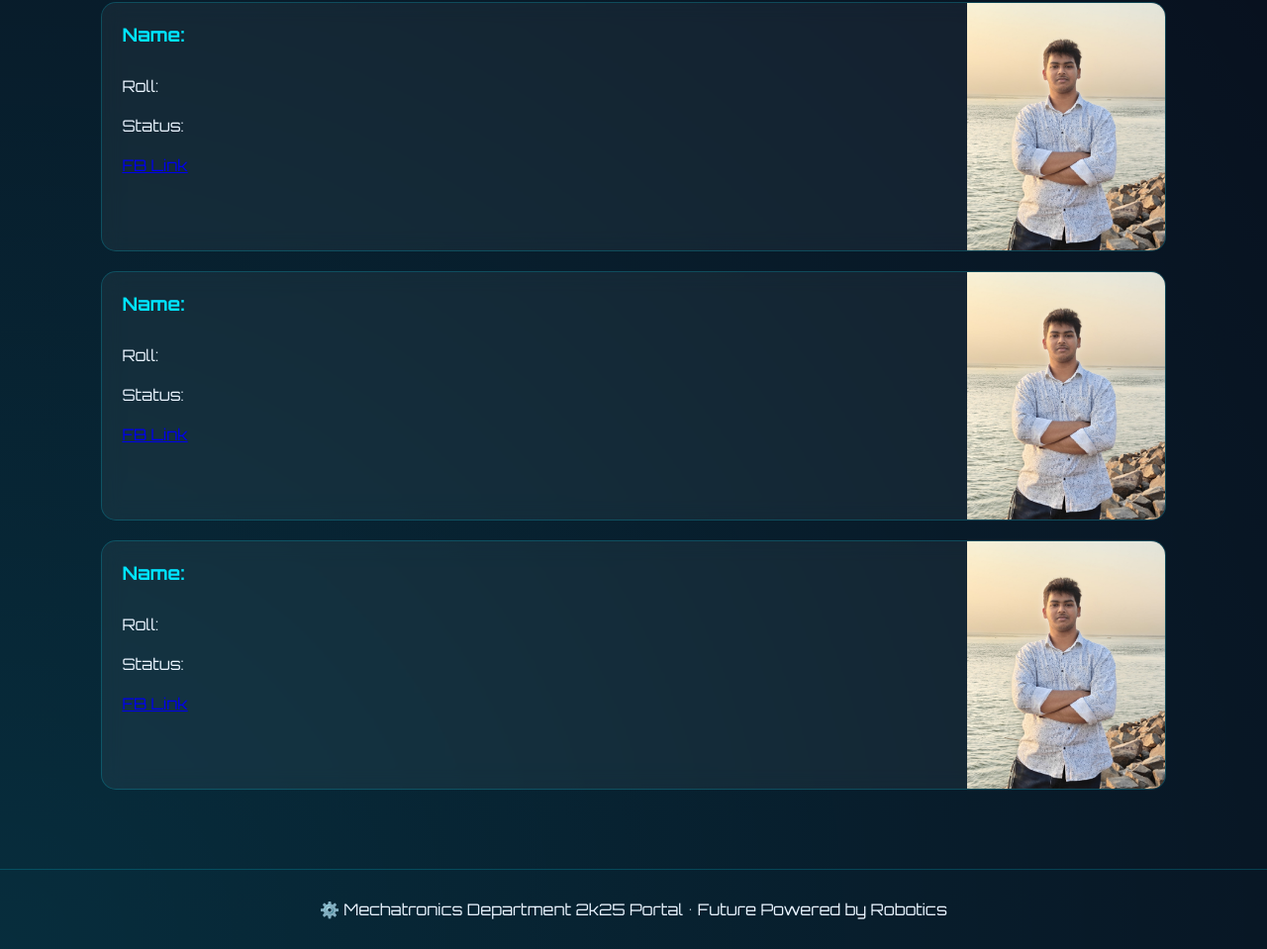
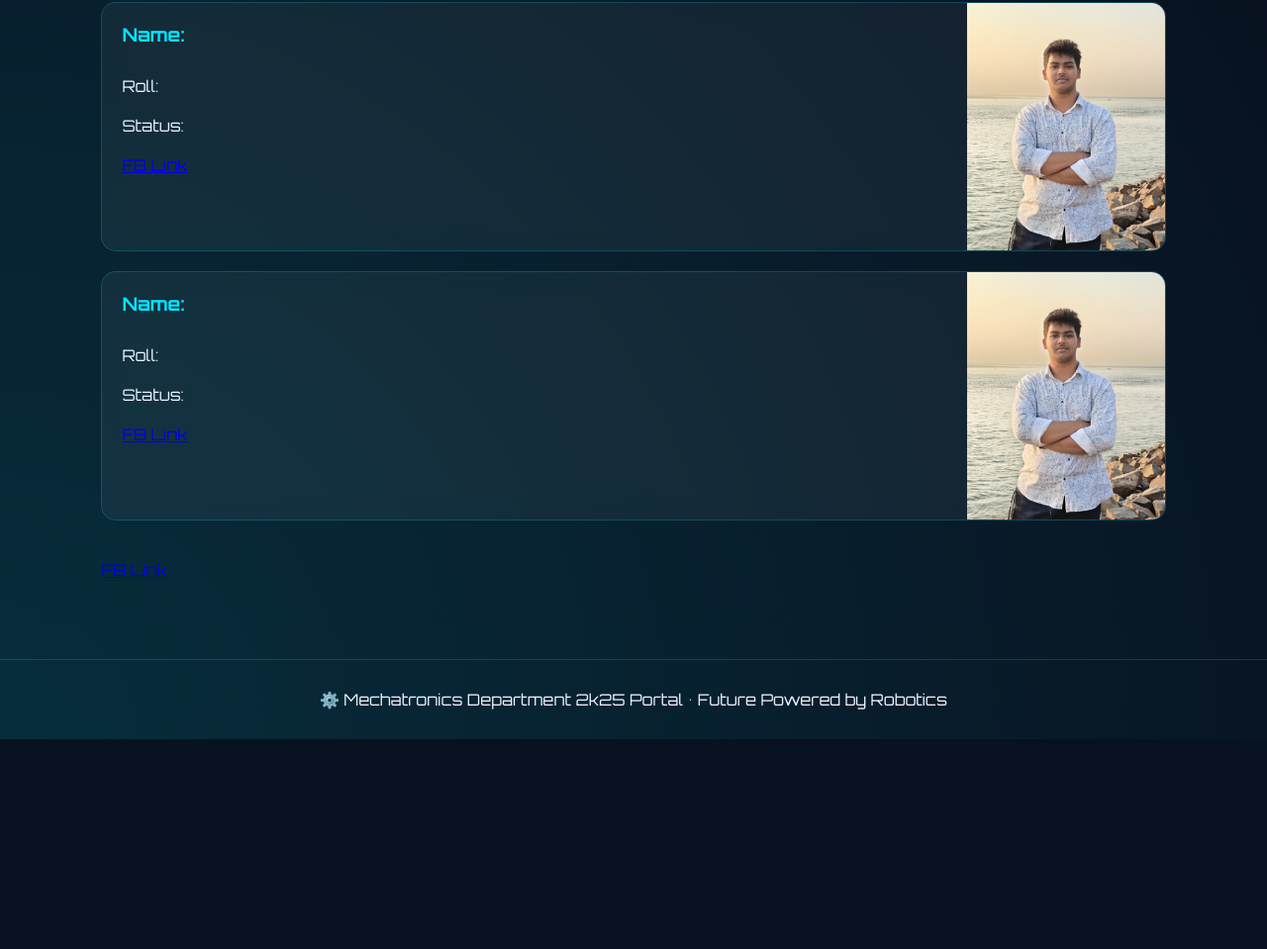
Before and after one commit to MTE2k25/Mechatronics--2K25, a plain HTML site: page index.html in a window 1280 px wide. Shown: the part 3450-4409 px from the top of the page at 99% size. After the commit the page ends 4197 px from the top, so only its background shows below. Drawn offline with Linux system fonts and the light colour scheme.

Commit message:
index.html

```diff
--- a/index.html
+++ b/index.html
@@ -496,22 +496,7 @@ Robotics • Automation • Artificial Intelligence • Embedded Systems
 </div>
 </div>
 <br>
-<div class="member-grid">
 
-<!-- Duplicate this block 30 times -->
-<div class="member">
- <div class="container">
-    <img src="IMG_20260411_175234.jpg" style="float: right; width:200px; margin-left: 15px;">
-</div>
-
-
-
-<div class="member-info">
-<h3>Name: </h3>
-<br>
-<p>Roll: </p>
-<br>
-<p>Status: </p>
 <br>
  <a href="https://www.facebook.com/share/1EVt49Fkwa/"><p>FB Link</p></a>
 </div>
```
